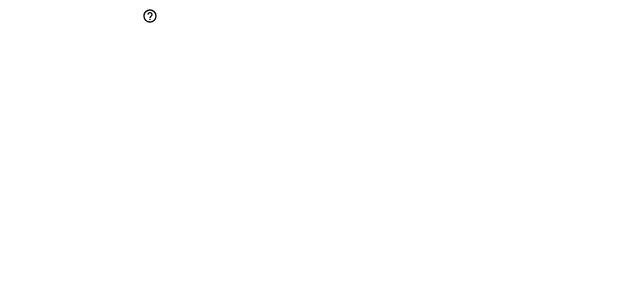
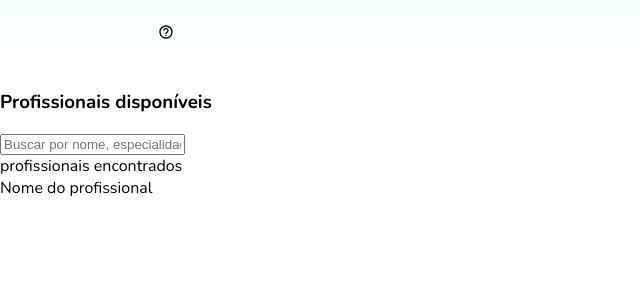
Before and after one commit to lauravivan/lacrei-saude-fe-teste, a Next.js app: page /profissionais in a window 1280 px wide. Shown: the top 300 px of the page, without its empty margins (0-640 px from the left). Built offline with nearby package versions, Linux system fonts and the light colour scheme.

Commit message:
Add routes to professionals

```diff
--- a/src/app/App.tsx
+++ b/src/app/App.tsx
@@ -1,12 +1,20 @@
+"use client";
+
 import Footer from "@/components/Footer";
 import Header from "@/components/Header";
+import { ThemeProvider } from "styled-components";
+import { theme } from "@/theme";
+import GlobalStyles from "@/GlobalStyles";
 
 export default function App({ children }: { children?: React.ReactNode }) {
   return (
-    <div id="app">
-      <Header />
-      {children}
-      <Footer />
-    </div>
+    <ThemeProvider theme={theme}>
+      <GlobalStyles />
+      <div id="app">
+        <Header />
+        {children}
+        <Footer />
+      </div>
+    </ThemeProvider>
   );
 }
--- a/src/app/layout.tsx
+++ b/src/app/layout.tsx
@@ -1,8 +1,11 @@
 import { Metadata } from "next";
 import App from "./App";
 import StyledComponentsRegistry from "@/lib/registry";
-import { ThemeProvider } from "styled-components";
-import { theme } from "@/theme";
+import { Nunito } from "next/font/google";
+
+const nunito = Nunito({
+  subsets: ["latin"],
+});
 
 export const metadata: Metadata = {
   title: "Lacrei Saúde - Desafio Técnico",
@@ -14,12 +17,10 @@ export default function RootLayout({
   children: React.ReactNode;
 }>) {
   return (
-    <html lang="pt-BR">
+    <html lang="pt-BR" className={nunito.className}>
       <body>
         <StyledComponentsRegistry>
-          <ThemeProvider theme={theme}>
-            <App>{children}</App>
-          </ThemeProvider>
+          <App>{children}</App>
         </StyledComponentsRegistry>
       </body>
     </html>
--- a/src/app/profissionais/Professionals.tsx
+++ b/src/app/profissionais/Professionals.tsx
@@ -0,0 +1,14 @@
+export default function Professionals() {
+  return (
+    <main>
+      <h3>Profissionais disponíveis</h3>
+      <form>
+        <input placeholder="Buscar por nome, especialidade ou localização..." />
+      </form>
+      <span>profissionais encontrados</span>
+      <div>
+        <div>Nome do profissional</div>
+      </div>
+    </main>
+  );
+}
--- a/src/app/profissionais/page.tsx
+++ b/src/app/profissionais/page.tsx
@@ -1,3 +1,5 @@
+import Professionals from "./Professionals";
+
 export default function Page() {
-  return <div></div>;
+  return <Professionals />;
 }
```
Also changed, not shown: src/app/profissionais/_components/_cards/Card.tsx (added).
